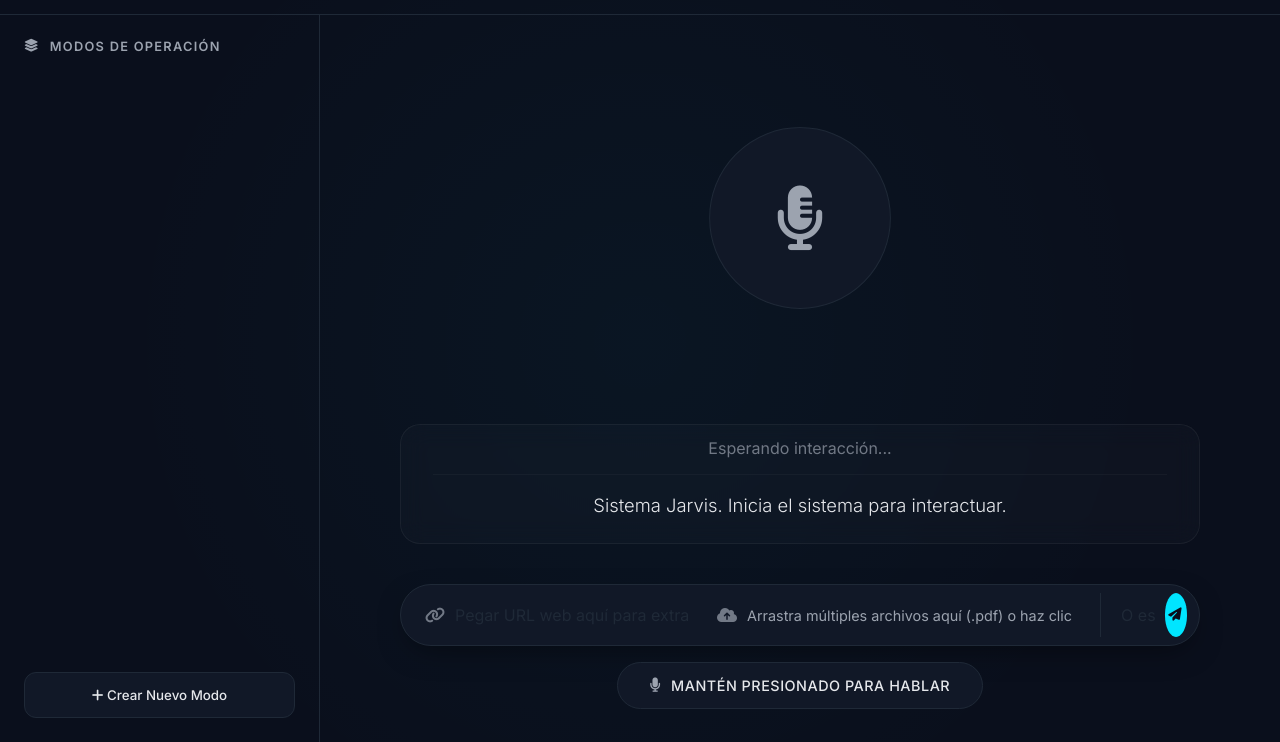
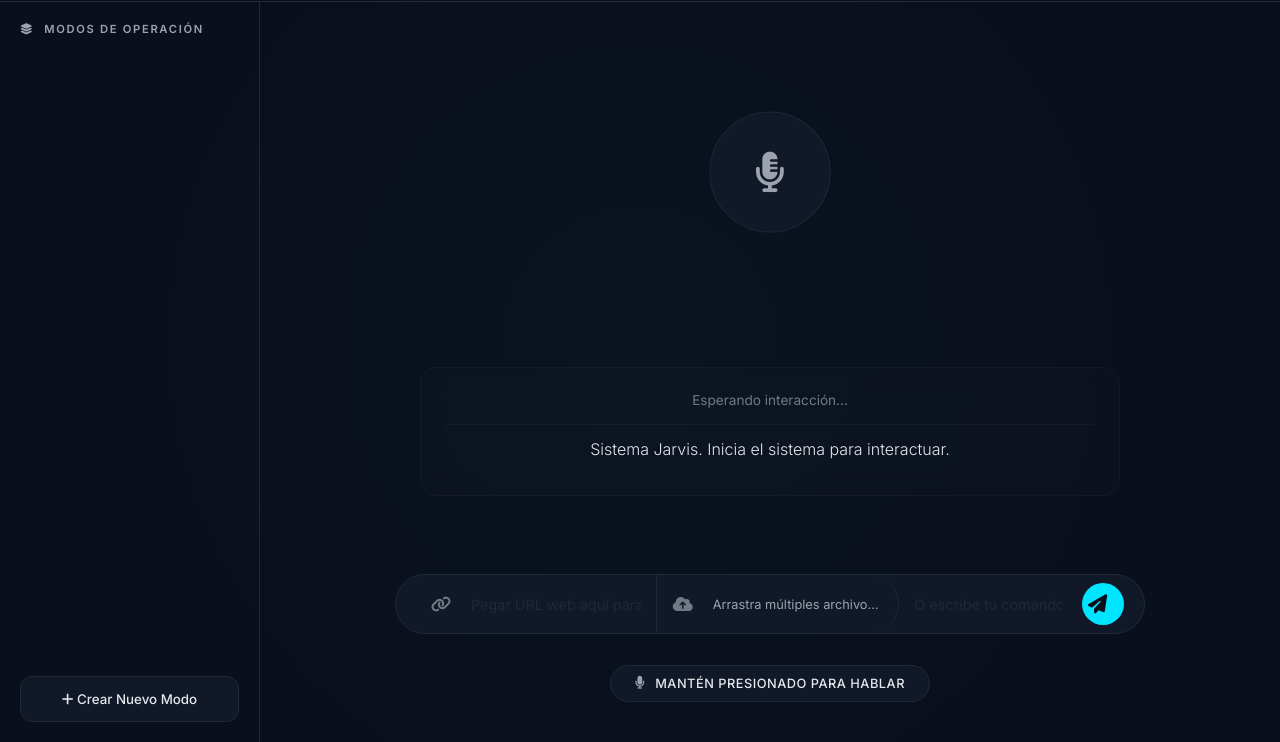
Before and after one commit to Rodrix0/IA, a plain HTML site: page jarvis-app/frontend/index.html in a window 1280 px wide. Shown: the part 58-800 px from the top of the page. Drawn offline with nearby package versions, Linux system fonts and the light colour scheme; no server answers.

Commit message:
Se hizo modificaciones de la visual

```diff
--- a/jarvis-app/frontend/style.css
+++ b/jarvis-app/frontend/style.css
@@ -9,7 +9,6 @@
     --text-secondary: #9CA3AF;
     --border-soft: #1F2937;
     --glass-bg: rgba(17, 24, 39, 0.6);
-    --glass-highlight: rgba(255, 255, 255, 0.02);
 }
 
 * {
@@ -28,7 +27,7 @@
     justify-content: center;
     align-items: center;
     -webkit-font-smoothing: antialiased;
-    background-image: radial-gradient(circle at center, rgba(0,229,255,0.03) 0%, transparent 70%);
+    background-image: radial-gradient(circle at center, rgba(0,229,255,0.02) 0%, transparent 70%);
 }
 
 .hud-container {
@@ -45,19 +44,19 @@
     display: flex;
     justify-content: space-between;
     align-items: center;
-    padding: 20px 32px;
+    padding: 16px 24px;
     background: transparent;
     border-bottom: 1px solid var(--border-soft);
 }
 
 .logo {
-    font-size: 1.25rem;
+    font-size: 1.1rem;
     font-weight: 700;
     color: var(--text-primary);
     display: flex;
     align-items: center;
     gap: 12px;
-    letter-spacing: -0.02em;
+    letter-spacing: -0.01em;
 }
 
 .logo span {
@@ -97,9 +96,9 @@
 
 /* LEFT PANEL (Modes List) */
 .side-panel {
-    width: 320px;
+    width: 260px;
     border-right: 1px solid var(--border-soft);
-    padding: 24px;
+    padding: 20px;
     display: flex;
     flex-direction: column;
     background: transparent;
@@ -107,11 +106,11 @@
 
 .side-panel h3 {
     color: var(--text-secondary);
-    margin-bottom: 24px;
-    font-size: 0.8rem;
+    margin-bottom: 20px;
+    font-size: 0.7rem;
     font-weight: 600;
     text-transform: uppercase;
-    letter-spacing: 0.1em;
+    letter-spacing: 0.15em;
     display: flex;
     align-items: center;
     gap: 10px;
@@ -131,8 +130,9 @@
 .mode-list::-webkit-scrollbar-thumb { background: var(--border-soft); border-radius: 4px; }
 
 .mode-list li {
-    padding: 16px;
-    border-radius: 12px;
+    padding: 12px 14px;
+    margin-bottom: 4px;
+    border-radius: 10px;
     background: transparent;
     cursor: pointer;
     transition: all 0.2s ease;
@@ -151,14 +151,15 @@
 
 .mode-list li strong {
     display: block;
-    font-size: 1rem;
+    font-size: 0.9rem;
     font-weight: 500;
     color: var(--text-primary);
     margin-bottom: 6px;
 }
 
 .mode-list li p {
-    font-size: 0.85rem;
+    font-size: 0.75rem;
+    opacity: 0.8;
     color: var(--text-secondary);
     line-height: 1.4;
 }
@@ -171,15 +172,15 @@
     display: flex;
     flex-direction: column;
     align-items: center;
-    justify-content: center;
-    padding: 40px;
+    justify-content: space-between;
+    padding: 30px;
     position: relative;
     gap: 16px;
 }
 
 /* MICROPHONE PROTAGONIST - BIGGER & FOCAL */
 .visualizer-container {
-    height: 380px;
+    height: 280px;
     display: flex;
     align-items: center;
     justify-content: center;
@@ -199,15 +200,15 @@
 }
 
 .core {
-    width: 180px;
-    height: 180px;
+    width: 120px;
+    height: 120px;
     border-radius: 50%;
     background: var(--bg-panel);
     border: 1px solid var(--border-soft);
     display: flex;
     align-items: center;
     justify-content: center;
-    font-size: 4rem; /* Super large mic icon */
+    font-size: 2.5rem;
     color: var(--text-secondary);
     transition: all 0.4s cubic-bezier(0.4, 0, 0.2, 1);
     z-index: 2;
@@ -265,21 +266,22 @@
 /* TRANSCRIPT PANEL - CLEAN GLASSMORPHISM */
 .transcript-box {
     width: 100%;
-    max-width: 800px;
-    background: rgba(255, 255, 255, 0.02);
-    border: 1px solid rgba(255,255,255,0.05);
-    border-radius: 20px;
-    padding: 32px;
+    max-width: 700px;
+    background: rgba(255, 255, 255, 0.01);
+    border: 1px solid rgba(255,255,255,0.03);
+    border-radius: 16px;
+    padding: 24px;
     display: flex;
     flex-direction: column;
     justify-content: center;
     align-items: center;
-    flex: 1;
-    min-height: 120px;
+    flex: 0 1 auto;
+    min-height: 80px;
+    max-height: 250px;
     overflow-y: auto;
     margin-bottom: 24px;
-    backdrop-filter: blur(12px);
-    -webkit-backdrop-filter: blur(12px);
+    backdrop-filter: blur(10px);
+    -webkit-backdrop-filter: blur(10px);
     animation: fadeIn 0.4s ease forwards;
 }
 .transcript-box::-webkit-scrollbar { width: 6px; }
@@ -292,8 +294,8 @@
 
 .user-text {
     color: var(--text-secondary);
-    font-size: 1rem;
-    margin-bottom: 16px;
+    font-size: 0.85rem;
+    margin-bottom: 12px;
     font-weight: 400;
     opacity: 0.7;
     text-align: center;
@@ -304,9 +306,9 @@
 
 .jarvis-text {
     color: var(--text-primary);
-    font-size: 1.15rem;
+    font-size: 1rem;
     font-weight: 300;
-    line-height: 1.6;
+    line-height: 1.5;
     width: 100%;
     text-align: center;
     flex-shrink: 0;
@@ -324,12 +326,12 @@
 /* INPUT LOWER - PILL CHAT STYLE */
 .controls-wrapper {
     width: 100%;
-    max-width: 800px;
+    max-width: 750px;
     display: flex;
     flex-direction: column;
     align-items: center;
     gap: 16px;
-    margin-bottom: 20px;
+    margin-bottom: 10px;
 }
 
 .controls {
@@ -340,15 +342,16 @@
 
 .context-input-container {
     display: flex;
-    flex-direction: row;
+    align-items: center;
+    width: 100%;
+    max-width: 900px;
+    height: 60px;
     background: var(--bg-panel);
     border: 1px solid var(--border-soft);
-    border-radius: 999px; /* Absolute pill */
-    padding: 8px 12px 8px 24px;
-    box-shadow: 0 10px 30px -10px rgba(0, 0, 0, 0.5);
-    align-items: center;
-    transition: all 0.3s ease;
-    gap: 12px;
+    border-radius: 100px;
+    padding: 0 10px 0 20px;
+    gap: 0;
+    overflow: hidden;
 }
 .context-input-container:focus-within {
     border-color: var(--text-secondary);
@@ -356,18 +359,55 @@
 }
 
 .context-group {
+    flex: 1;
     display: flex;
     align-items: center;
+    justify-content: center;
+    padding: 0 15px;
+    height: 100%;
+    min-width: 0;
+    border-right: 1px solid var(--border-soft);
     gap: 10px;
 }
-.context-group.input-text { flex: 1; border-left: 1px solid var(--border-soft); padding-left: 20px; }
+
+.context-group:nth-child(3) {
+    border-right: none;
+}
+
+.context-group span,
+.context-group p,
+#dropzone-text {
+    font-size: 0.8rem;
+    white-space: nowrap;
+    overflow: hidden;
+    text-overflow: ellipsis;
+    color: var(--text-secondary);
+}
+
+.context-group i {
+    margin-right: 10px;
+    flex-shrink: 0;
+}
+
+.context-group.input-text {
+    padding-right: 10px;
+}
+
+.context-group.input-text input {
+    width: 100%;
+    background: transparent;
+    border: none;
+    outline: none;
+    color: var(--text-primary);
+    font-size: 0.9rem;
+}
 
 .context-input-container input {
     background: transparent;
     border: none;
     color: var(--text-primary);
     font-family: 'Inter', sans-serif;
-    font-size: 1rem;
+    font-size: 0.9rem;
     outline: none;
     width: 100%;
 }
@@ -382,23 +422,26 @@
     background: transparent;
 }
 .context-group.file-dropzone:hover { background: rgba(255,255,255,0.03); }
-#dropzone-text { font-size: 0.9rem; color: var(--text-secondary); white-space: nowrap; }
+#dropzone-text { font-size: 0.8rem; color: var(--text-secondary); white-space: nowrap; }
 
 #btn-send-text {
     background: var(--accent);
     border: none;
     color: var(--bg-main);
     border-radius: 50%;
-    width: 44px;
-    height: 44px;
+    width: 42px;
+    height: 42px;
+    min-width: 42px;
+    margin-left: 10px;
     display: flex;
     align-items: center;
     justify-content: center;
     cursor: pointer;
     transition: all 0.2s ease;
+    flex-shrink: 0;
 }
 #btn-send-text:hover { transform: scale(1.05); filter: brightness(1.1); }
-#btn-send-text i { color: var(--bg-main); opacity: 1; margin-left: -2px; }
+#btn-send-text i { color: var(--bg-main); opacity: 1; margin-left: -1px; font-size: 1.2rem; }
 
 /* General Buttons */
 .action-btn {
@@ -409,9 +452,10 @@
 .action-btn:hover { background: var(--border-soft); transform: scale(1.02); }
 
 .power-btn {
-    width: auto; height: auto; border-radius: 999px; padding: 14px 32px; font-weight: 500; font-family: 'Inter'; font-size: 0.9rem;
+    width: auto; height: auto; border-radius: 999px; padding: 10px 24px; font-weight: 500; font-family: 'Inter'; font-size: 0.8rem;
     background: var(--bg-panel); border: 1px solid var(--border-soft); color: var(--text-primary); gap: 10px; margin: 0 auto;
     cursor: pointer; transition: all 0.2s ease; display: flex; align-items: center; letter-spacing: 0.5px;
+    margin-top: 15px;
 }
 .power-btn i { color: var(--text-secondary); }
 .power-btn:hover { background: rgba(0, 229, 255, 0.05); border-color: var(--accent); color: var(--accent); transform: scale(1.02); }
@@ -439,14 +483,14 @@
     color: var(--text-secondary);
     border: 1px solid var(--border-soft);
     border-radius: 8px;
-    padding: 6px 12px;
+    padding: 4px 10px;
     font-family: 'Inter', sans-serif;
     font-weight: 500;
     outline: none;
     cursor: pointer;
     max-width: 200px;
     text-overflow: ellipsis;
-    font-size: 0.85rem;
+    font-size: 0.75rem;
     transition: all 0.2s ease;
 }
 .voice-select-box:hover {
```
